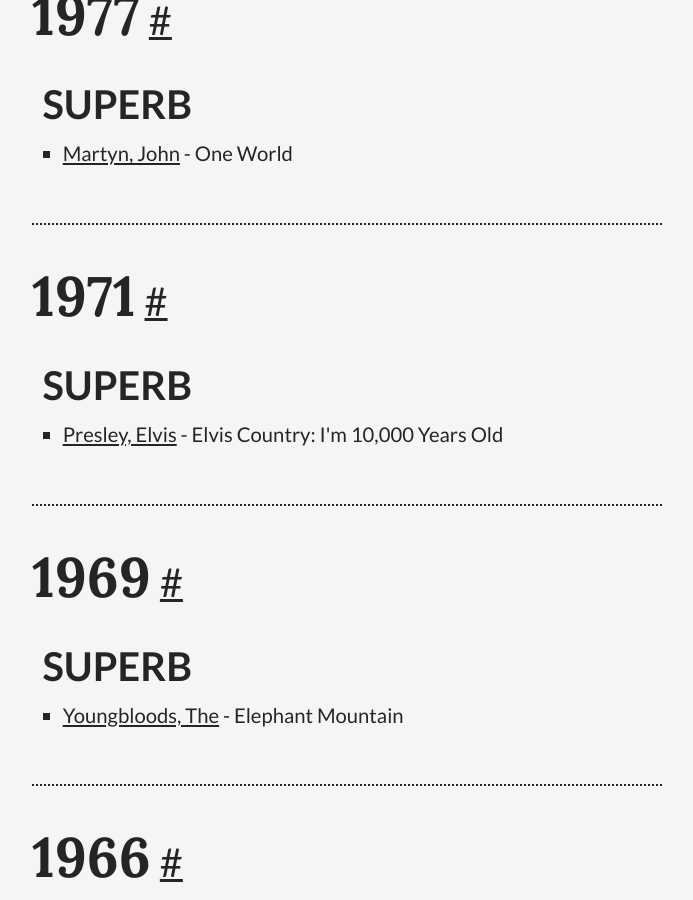
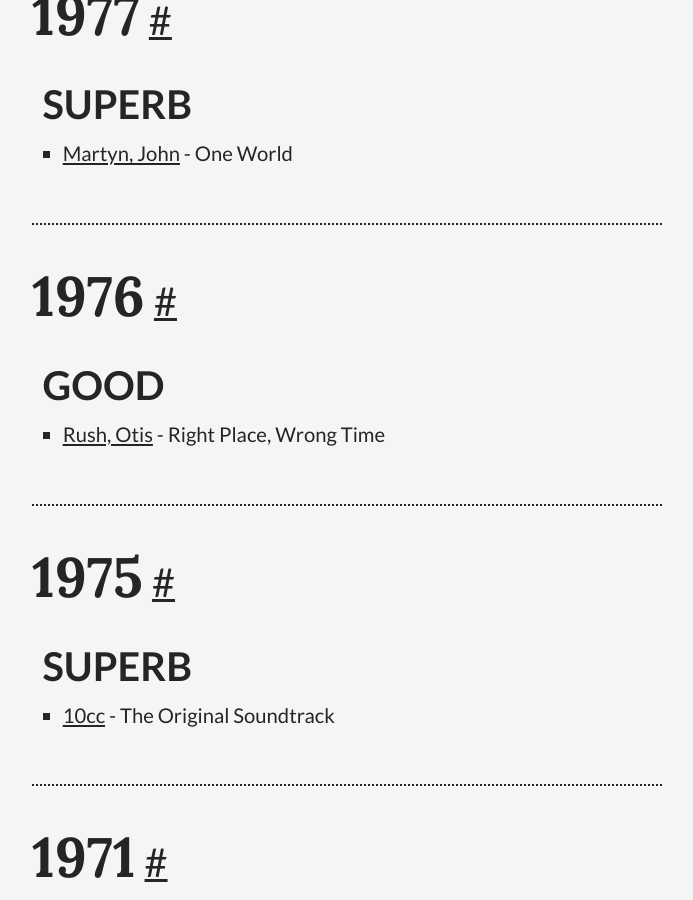
Before and after one commit to thomaswoodcock/thomaswoodcock.github.io, a Jekyll site: the page built from albums/years.html, in a window 1280 px wide and 900 px high, scrolled down 4303 px. Shown: the whole window, without its empty margins (293-986 px from the left). Built offline with Jekyll 4.4.1, drawn with Linux system fonts in a browser that asks for light colours.

Commit message:
Adds two albums

```diff
--- a/_data/albums.yml
+++ b/_data/albums.yml
@@ -251,3 +251,24 @@
   genre:
     - 68
   rating: 7
+
+- id: 23
+  name: Right Place, Wrong Time
+  person:
+    - 23
+  year: 1976
+  genre:
+    - 69
+    - 70
+  rating: 5
+
+- id: 24
+  name: The Original Soundtrack
+  person:
+    - 24
+  year: 1975
+  genre:
+    - 71
+    - 65
+    - 72
+  rating: 7
--- a/_data/artists.yml
+++ b/_data/artists.yml
@@ -63,3 +63,9 @@
 
 - id: 22
   name: Marley, Bob and The Wailers
+
+- id: 23
+  name: Rush, Otis
+
+- id: 24
+  name: 10cc
```
Also changed, not shown: _data/genres/music.yml (+12 -0 lines).
